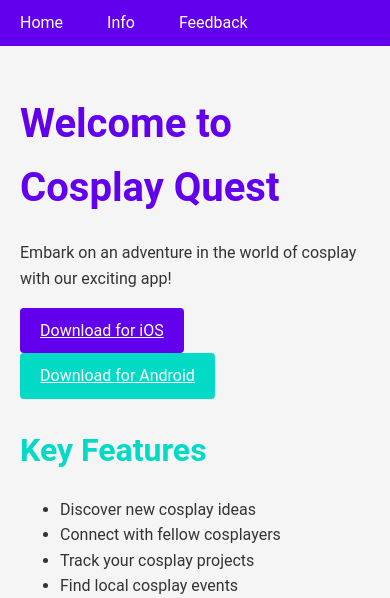
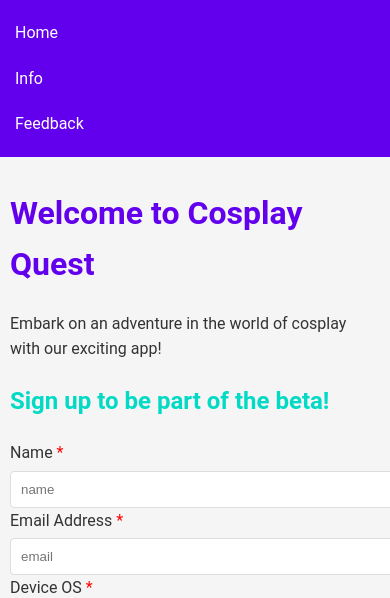
Before and after one commit to EcraepNahte/Cosplay-Quest-Website, a FastAPI app: page / in a window 390 px wide; the page is wider, and only the part inside the window is pictured. Shown: the top 598 px of that part. Run offline with FastAPI, Linux system fonts and the light colour scheme; some libraries are stand-ins or nearby versions; grey boxes are pictures that could not be loaded.

Commit message:
Update home screen to have a beta sign up form

```diff
--- a/main.py
+++ b/main.py
@@ -34,6 +34,11 @@ async def info(request: Request):
 async def feedback_form(request: Request):
     return templates.TemplateResponse("feedback.html", {"request": request})
 
+@app.post("/beta-signup")
+async def beta_signup(request: Request, name: str = Form(...), email: str=Form(...), device_os: str = Form(...), next_con: str = Form(None), next_con_date: datetime.date = Form(None), db: Session = Depends(get_db)):
+    crud.create_beta_signup(db, name, email, device_os, next_con, next_con_date)
+    return templates.TemplateResponse("partials/beta_response.html", {"request": request, "success": True, "email": email})
+
 @app.post("/feedback")
 async def submit_feedback(request: Request, name: str = Form(...), email: str = Form(...), message: str = Form(...), db: Session = Depends(get_db)):
     crud.create_feedback(db, name, email, message, datetime.datetime.now())
--- a/static/styles.css
+++ b/static/styles.css
@@ -100,4 +100,67 @@
   textarea {
     width: 100%;
     padding: 10px;
-    border: 1px solid #
+    border: 1px solid #ddd;
+    border-radius: 4px;
+  }
+
+  /* Feedback list */
+  .feedback-list {
+    list-style-type: none;
+    padding: 0;
+  }
+
+  .feedback-item {
+    background-color: white;
+    border: 1px solid #ddd;
+    border-radius: 4px;
+    padding: 15px;
+    margin-bottom: 15px;
+  }
+
+  /* FAQ section */
+  .faq-item {
+    margin-bottom: 20px;
+  }
+
+  .faq-item h3 {
+    cursor: pointer;
+    padding: 10px;
+    background-color: #eee;
+    border-radius: 4px;
+  }
+
+  .faq-answer {
+    padding: 10px;
+    background-color: white;
+    border: 1px solid #ddd;
+    border-radius: 0 0 4px 4px;
+  }
+
+  .successtext {
+    color: greenyellow;
+  }
+
+  .failtext {
+    color: red;
+  }
+
+  /* Responsive design */
+  @media (max-width: 768px) {
+    .container {
+      padding: 10px;
+    }
+
+    h1 {
+      font-size: 2em;
+    }
+
+    h2 {
+      font-size: 1.5em;
+    }
+
+    nav a {
+      display: block;
+      padding: 10px;
+    }
+  }
--- a/templates/home.html
+++ b/templates/home.html
@@ -5,18 +5,37 @@
     <h1>Welcome to Cosplay Quest</h1>
     <p>Embark on an adventure in the world of cosplay with our exciting app!</p>
 
-    <div class="cta-buttons">
+    <div id="responseMessage"></div>
+    <form hx-post="/beta-signup" hx-swap="innerHTML scroll" hx-target="#responseMessage">
+        <h2>Sign up to be part of the beta!</h2>
+        <label for="name">Name <span style="color: red;">*</span></label>
+        <input type="text" id="name" name="name" placeholder="name" required />
+        <label for="email">Email Address <span style="color: red;">*</span></label>
+        <input type="email" id="email" name="email" placeholder="email" required />
+        <label for="device_os">Device OS <span style="color: red;">*</span></label>
+        <select id="device_os" name="device_os" required>
+            <option value="android">Android</option>
+            <option value="ios">iOS</option>
+        </select>
+        <label for="next_con">What is the next cosplay event you plan on attending?</label>
+        <input type="text" id="next_con" name="next_con" placeholder="next cosplay event" />
+        <label for="next_con_date">When does it take place?</label>
+        <input type="date" id="next_con_date" name="next_con_date" />
+        <p><i><span style="color: red;">*</span> indicates a required field.</i></p>
+        <input type="submit" value="Submit" />
+    </form>
+
+    <!-- <div class="cta-buttons">
         <a href="#" class="button button-primary">Download for iOS</a>
         <a href="#" class="button button-secondary">Download for Android</a>
-    </div>
+    </div> -->
 
     <div class="features">
         <h2>Key Features</h2>
         <ul>
-            <li>Discover new cosplay ideas</li>
-            <li>Connect with fellow cosplayers</li>
-            <li>Track your cosplay projects</li>
-            <li>Find local cosplay events</li>
+            <li>Interact with the Cosplay Community, and have fun doing it.</li>
+            <li>Edit and add Frames to your Photos of Cosplayers.</li>
+            <li>Filter taken Photos by Character, Franchise, or Convention.</li>
         </ul>
     </div>
 
--- /dev/null
+++ b/templates/partials/beta_response.html
@@ -0,0 +1,5 @@
+{% if success %}
+<p class="sucesstext">{{email}} has been signed up for the beta. Expect to recieve an email within a few days.</p>
+{% else %}
+<p class="failtext">Hmmm... Something went wrong. Please try again in a few moments...</p>
+{% endif %}
```
Also changed, not shown: app/crud.py (+10 -0 lines), app/models.py (+11 -0 lines), cosplay_quest_web.db.
